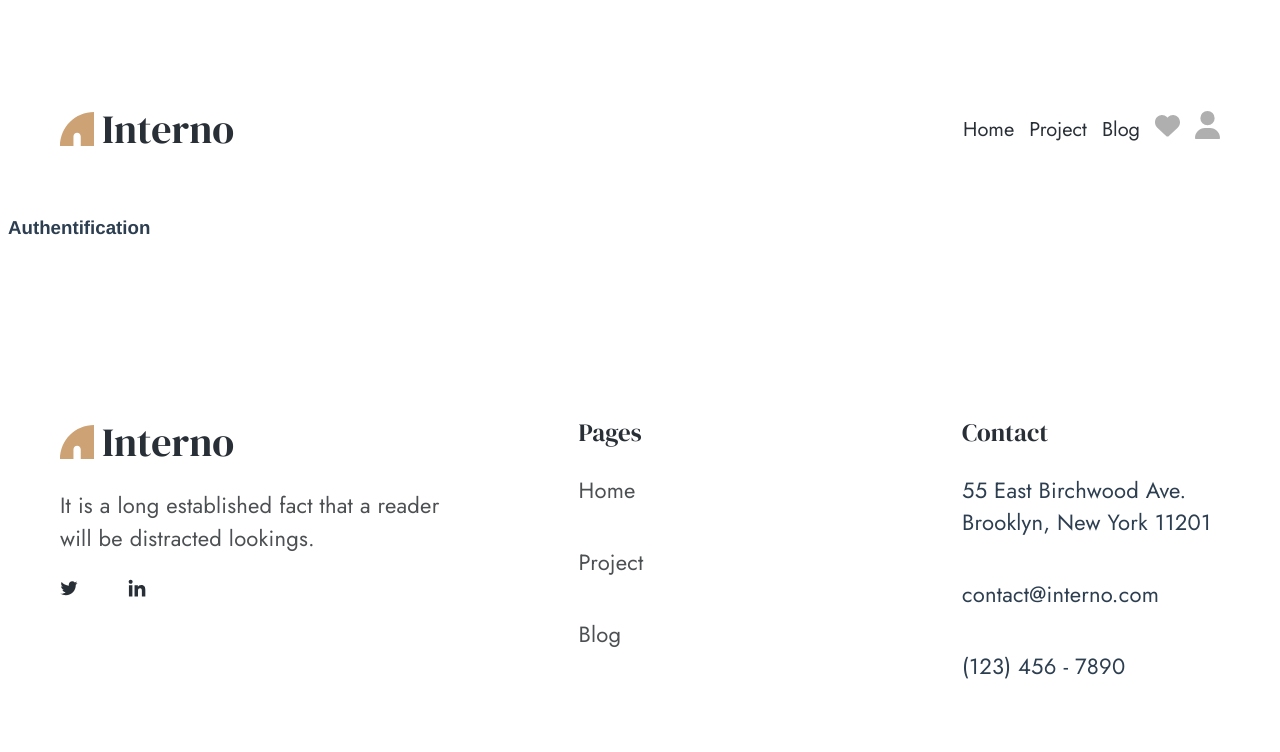
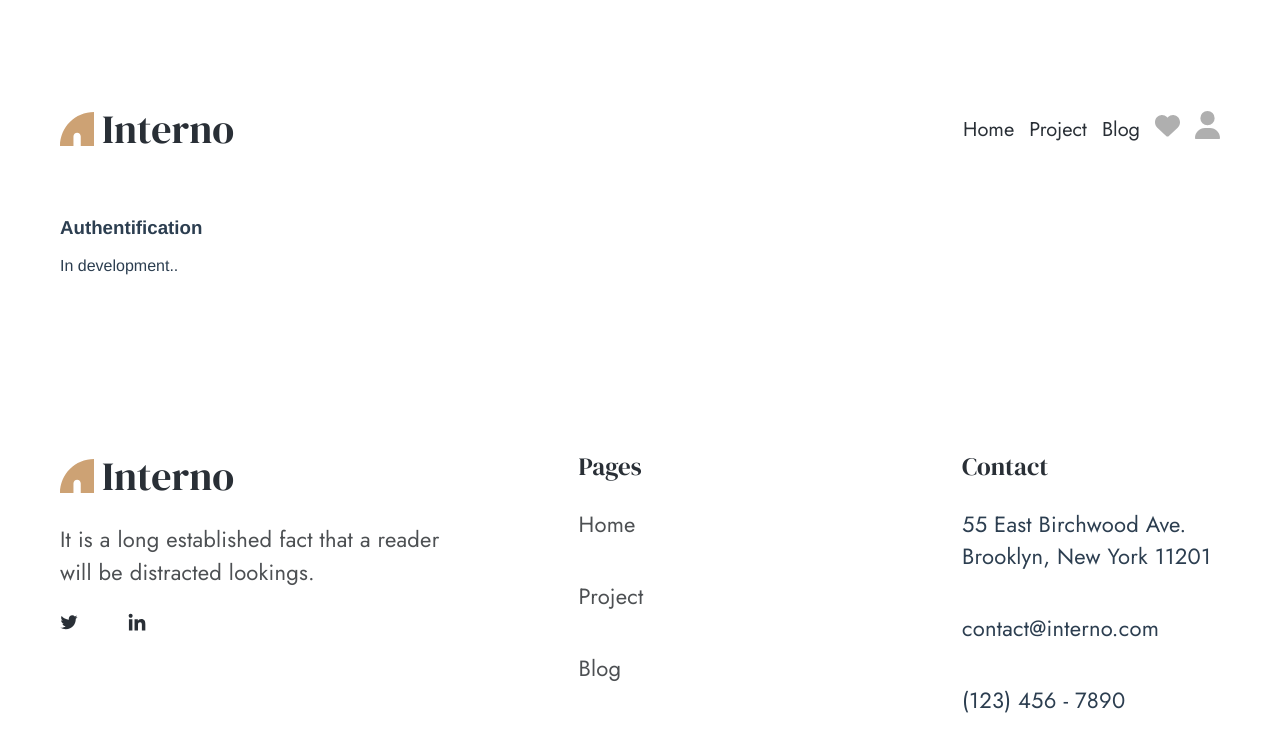
Before and after one commit to SashAwl/interior_design, a Vue app: page /auth-form in a window 1280 px wide. Shown: the top 752 px of the page. Built offline with nearby package versions, Linux system fonts and the light colour scheme.

Commit message:
added comment to authentification page

```diff
--- a/src/components/AuthentificationForm.vue
+++ b/src/components/AuthentificationForm.vue
@@ -1,13 +1,19 @@
 <template>
-    <div>
-        <h3>Authentification</h3>
-    </div>
+  <div class="center">
+    <h3>Authentification</h3>
+    <p>In development..</p>
+  </div>
 </template>
 
 <script>
 export default {
-    name: 'AuthentificationForm',
-}
+  name: "AuthentificationForm",
+};
 </script>
 
-<style lang="scss" scoped></style>
+<style lang="scss" scoped>
+.center {
+  padding-left: calc(50% - 580px);
+  padding-right: calc(50% - 580px);
+}
+</style>
```
